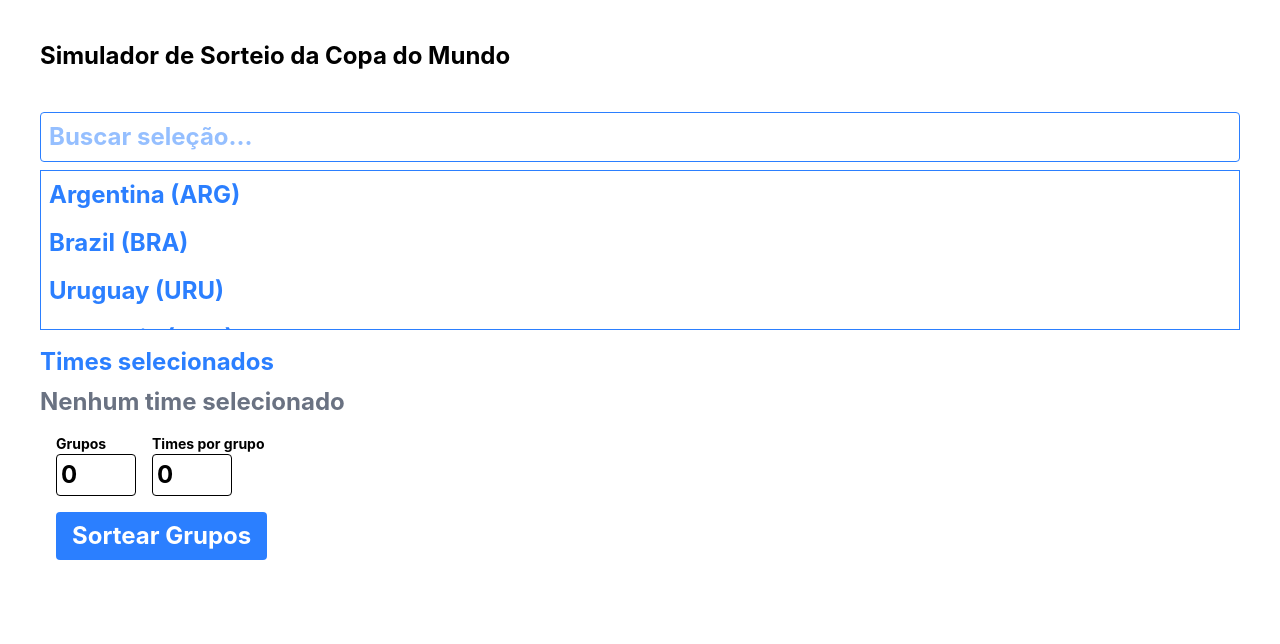
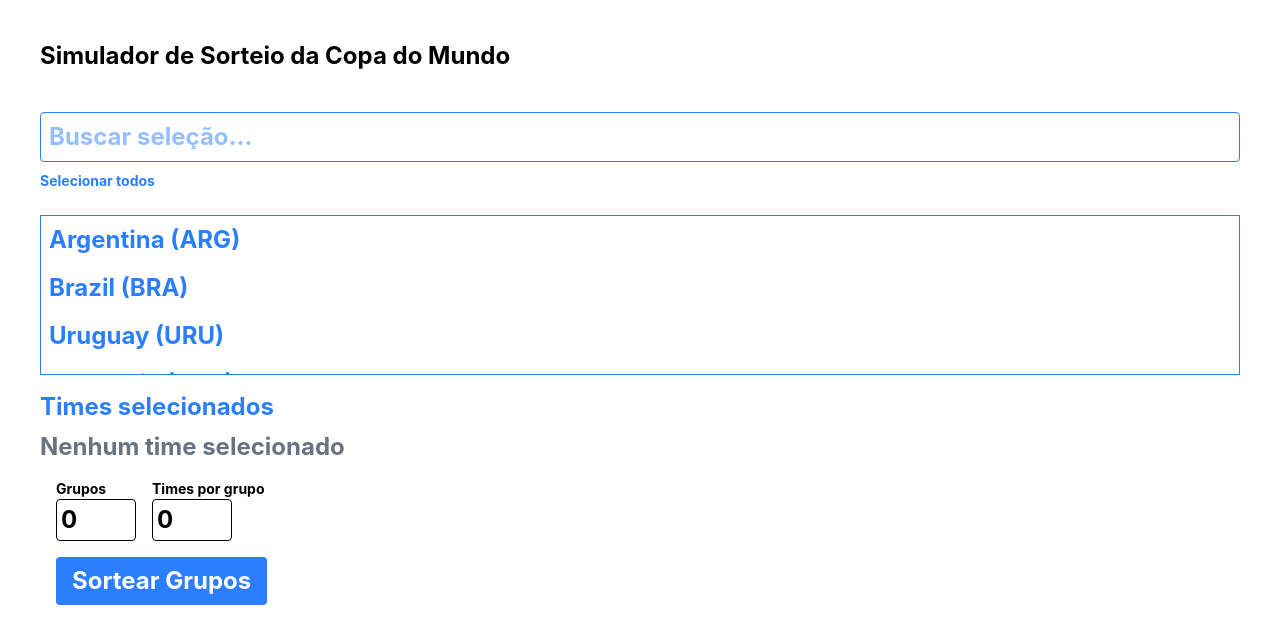
Before and after one commit to camiplvr/worldCupSimulator, a React (Vite) app: page / in a window 1280 px wide. Shown: the top 644 px of the page. Built offline with nearby package versions, Linux system fonts and the light colour scheme.

Commit message:
feat(selection): add select all toggle for teams

```diff
--- a/src/components/SearchSelect/SearchSelect.tsx
+++ b/src/components/SearchSelect/SearchSelect.tsx
@@ -3,8 +3,10 @@ import { useDrawStore } from "../../store/useDrawStore";
 
 export function SearchSelect() {
   const { query, setQuery, teams, hasResults } = useTeams();
-  const { selectedTeams, addTeam, removeTeam } = useDrawStore();
+  const { selectedTeams, addTeam, removeTeam, setAllTeams, clearTeams } =
+    useDrawStore();
 
+  const allSelected = selectedTeams.length === teams.length;
   const isSelected = (code: string) =>
     selectedTeams.some((t) => t.code === code);
 
@@ -13,22 +15,44 @@ export function SearchSelect() {
   };
 
   return (
+    <>
       <div className="mb-4">
         <input
+          aria-label="Buscar seleção"
+          role="combobox"
+          aria-controls="results-list"
           type="text"
           placeholder="Buscar seleção..."
           value={query}
           onChange={(e) => setQuery(e.target.value)}
           className="w-full border p-2 rounded"
         />
-
-      <ul className="border mt-2 max-h-40 overflow-y-auto">
+        <button
+          onClick={() => {
+            if (allSelected) {
+              clearTeams();
+            } else {
+              setAllTeams(teams);
+            }
+          }}
+          className="mb-2 text-sm text-blue-500 hover:underline"
+        >
+          {allSelected ? "Remover todos" : "Selecionar todos"}
+        </button>
+      </div>
+      <div>
+        <ul
+          id="results-list"
+          role="listbox"
+          className="border mt-2 max-h-40 overflow-y-auto"
+        >
           {!hasResults && (
             <li className="p-2 text-gray-500">Nenhuma seleção encontrada</li>
           )}
 
           {teams.map((team) => (
             <li
+              role="option"
               key={team.code}
               className={`p-2 hover:bg-gray-100 cursor-pointer ${isSelected(team.code) ? "bg-green-200" : ""}`}
               onClick={() => handleSelect(team)}
@@ -38,5 +62,6 @@ export function SearchSelect() {
           ))}
         </ul>
       </div>
+    </>
   );
 }
--- a/src/store/useDrawStore.ts
+++ b/src/store/useDrawStore.ts
@@ -7,6 +7,7 @@ type DrawState = {
   addTeam: (team: Team) => void;
   removeTeam: (code: string) => void;
   clearTeams: () => void;
+  setAllTeams: (teams: Team[]) => void;
 };
 
 export const useDrawStore = create<DrawState>()(
@@ -31,6 +32,8 @@ export const useDrawStore = create<DrawState>()(
       },
 
       clearTeams: () => set({ selectedTeams: [] }),
+
+      setAllTeams: (teams: Team[]) => set({ selectedTeams: teams }),
     }),
     {
       name: "draw-storage",
```
Lines whose indentation alone changed are shown as unchanged.
